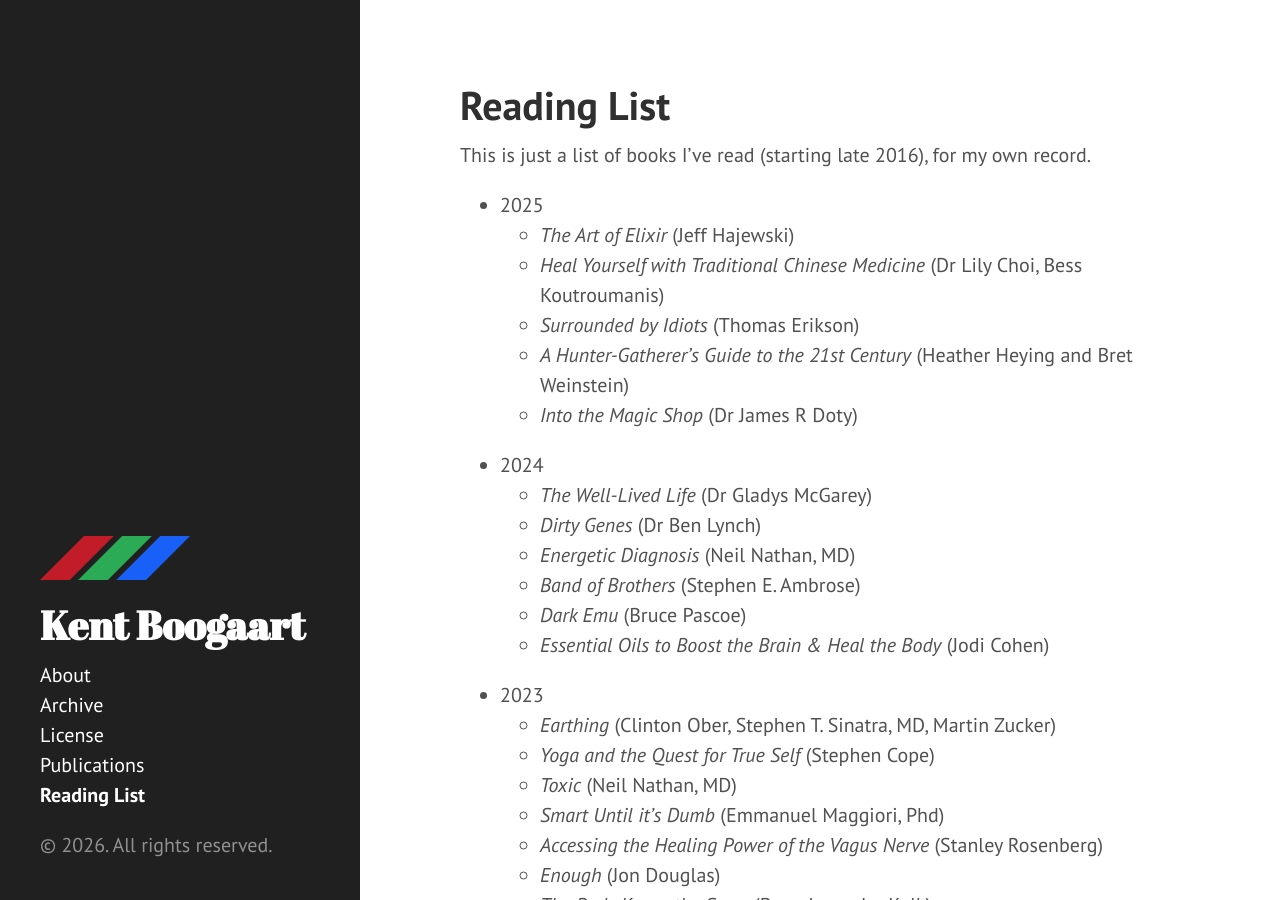
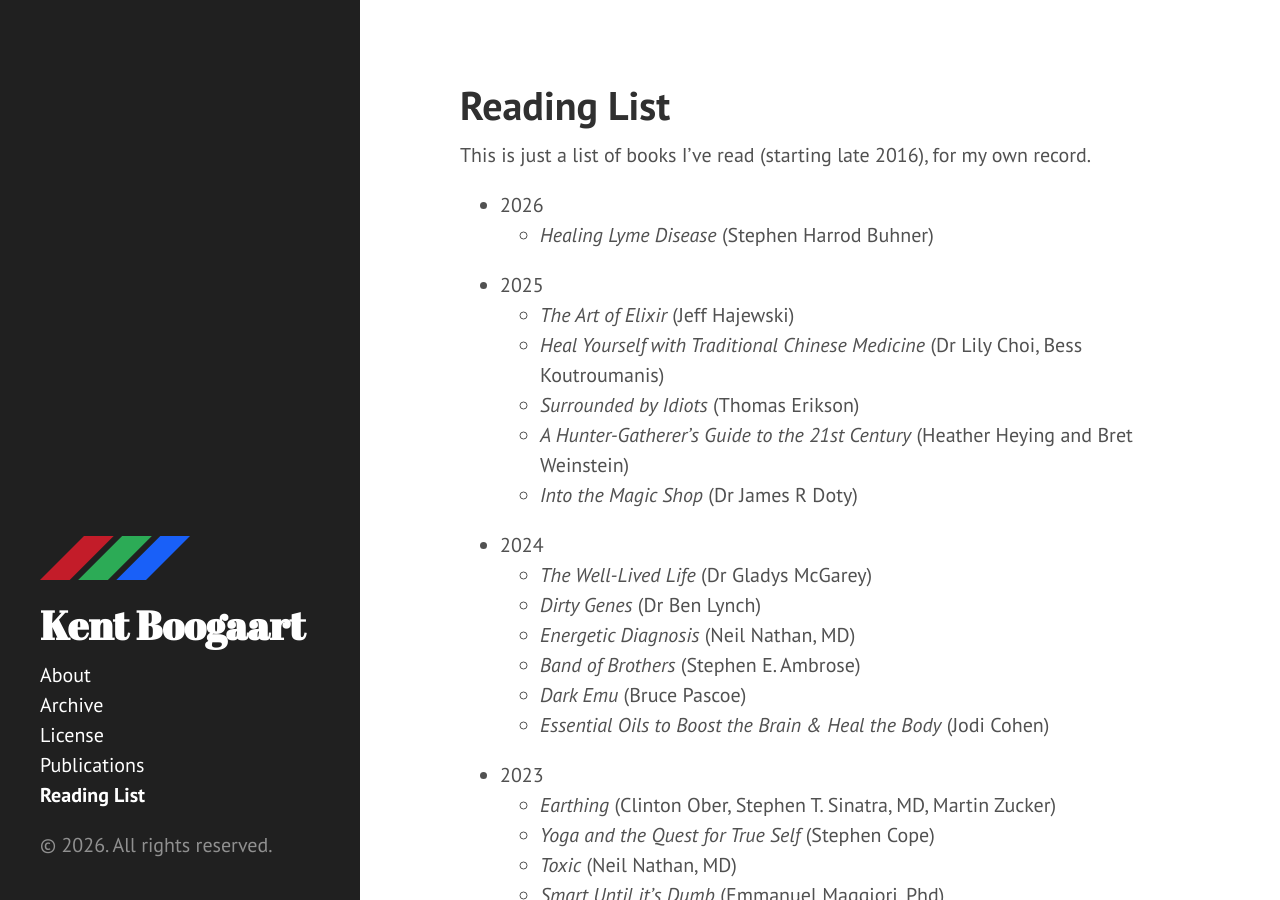
Before and after one commit to kentcb/kentcb.github.io, a Jekyll site: the page built from reading-list.md, in a window 1280 px wide and 900 px high. Built offline with Jekyll 4.4.1, drawn with Linux system fonts in a browser that asks for light colours; nearby versions of some CDN libraries.

Commit message:
Add Healing Lyme Disease

```diff
--- a/reading-list.md
+++ b/reading-list.md
@@ -5,6 +5,8 @@ sidebar: true
 ---
 This is just a list of books I've read (starting late 2016), for my own record.
 
+* 2026
+    * _Healing Lyme Disease_ (Stephen Harrod Buhner)
 * 2025
     * _The Art of Elixir_ (Jeff Hajewski)
     * _Heal Yourself with Traditional Chinese Medicine_ (Dr Lily Choi, Bess Koutroumanis)
```
